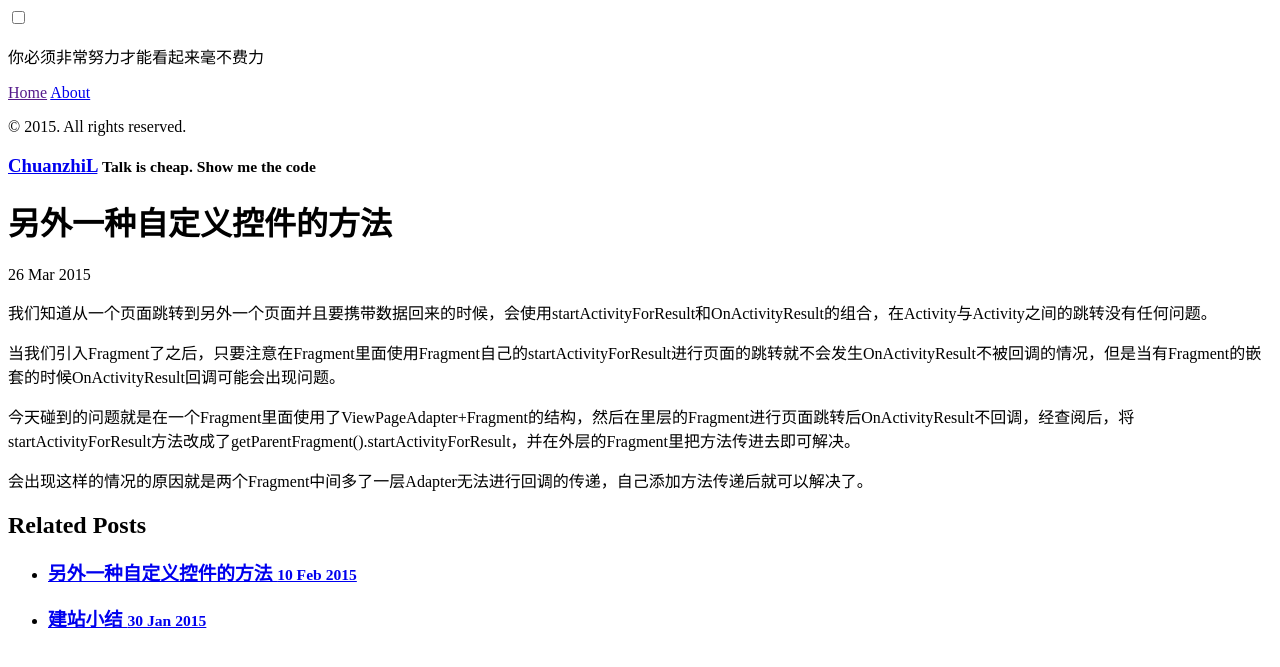
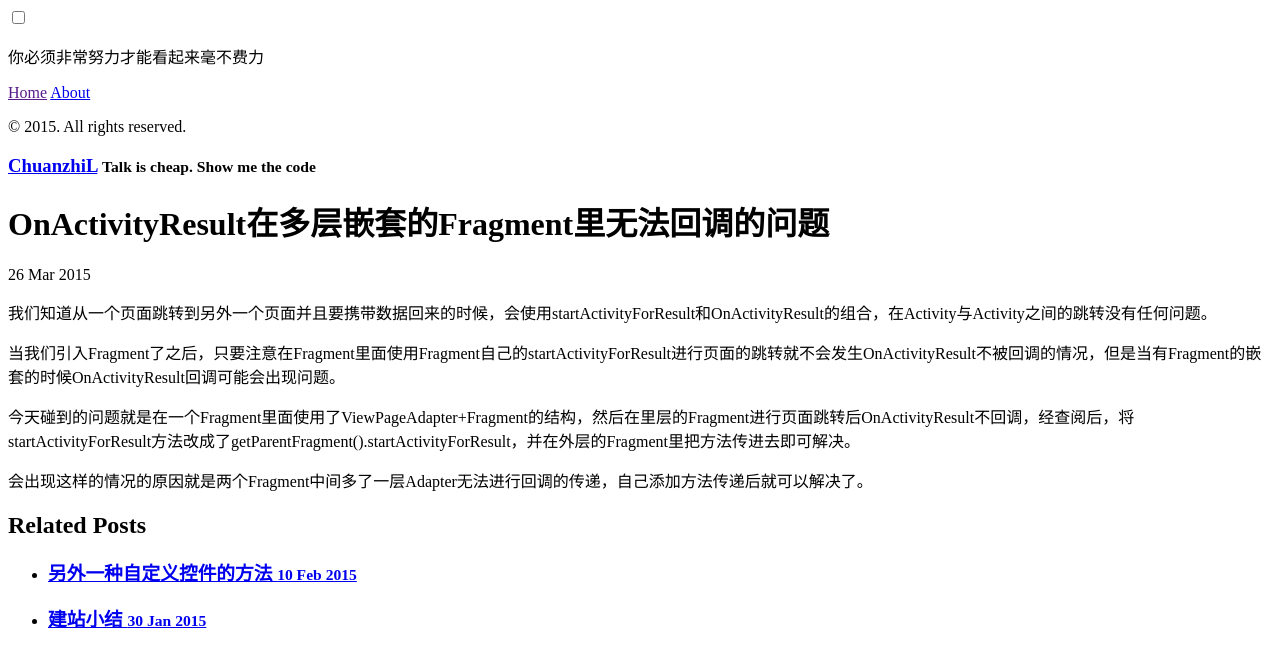
Before and after one commit to lichuanzhi7909/lichuanzhi7909.github.io, a Jekyll site: the page built from _posts/2015-03-26-fragment-onactivityresult.markdown, in a window 1280 px wide. Shown: the top 667 px of the page. Built offline with Jekyll 4.4.1, drawn with Linux system fonts in a browser that asks for light colours.

Commit message:
update title

```diff
--- a/_posts/2015-03-26-fragment-onactivityresult.markdown
+++ b/_posts/2015-03-26-fragment-onactivityresult.markdown
@@ -1,6 +1,6 @@
 ---
 published: true
-title: 另外一种自定义控件的方法
+title: OnActivityResult在多层嵌套的Fragment里无法回调的问题
 layout: post
 ---
 我们知道从一个页面跳转到另外一个页面并且要携带数据回来的时候，会使用startActivityForResult和OnActivityResult的组合，在Activity与Activity之间的跳转没有任何问题。
```
